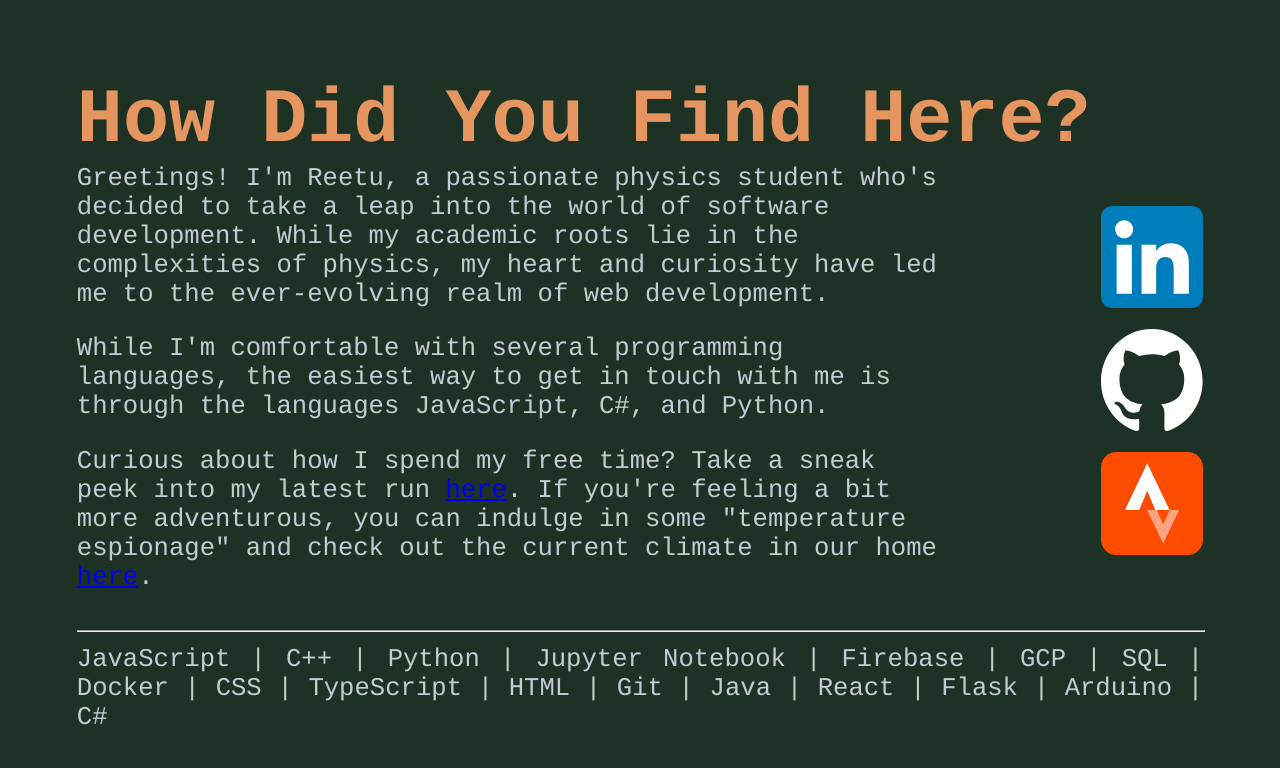
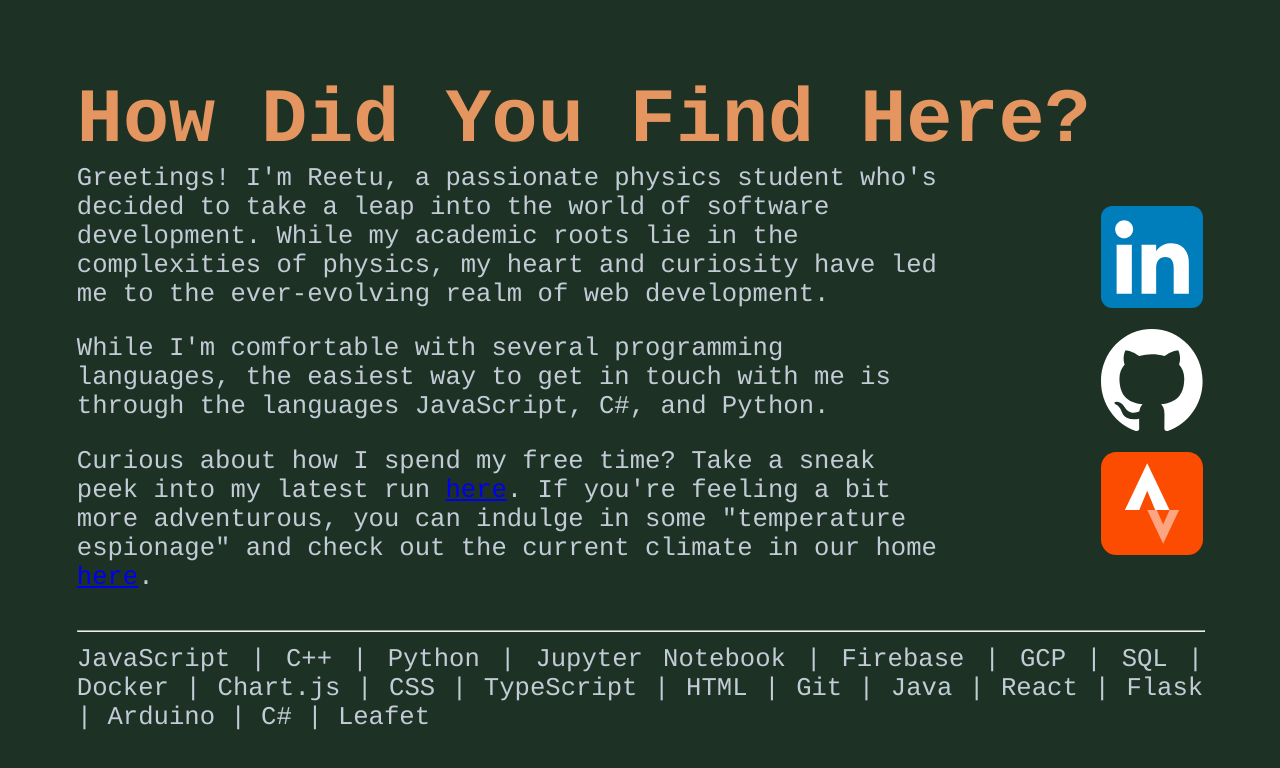
Before and after one commit to ReetuInkila/ReetuInkila, a React (Create React App) app in the folder app/: page / in a window 1280 px wide. Shown: the top 768 px of the page. Built offline with nearby package versions, Linux system fonts and the light colour scheme.

Commit message:
dockericed

```diff
--- a/app/src/App.tsx
+++ b/app/src/App.tsx
@@ -46,7 +46,7 @@ function App() {
 
       <p id="skills">
       <hr/>
-        JavaScript | C++ | Python | Jupyter Notebook | Firebase | GCP | SQL | Docker | CSS | TypeScript | HTML | Git | Java | React | Flask | Arduino | C#
+        JavaScript | C++ | Python | Jupyter Notebook | Firebase | GCP | SQL | Docker | Chart.js | CSS | TypeScript | HTML | Git | Java | React | Flask | Arduino | C# | Leafet
       </p>
     </div>
   );
```
Also changed, not shown: 1 other file (tests, documents, lock files or other folders).
